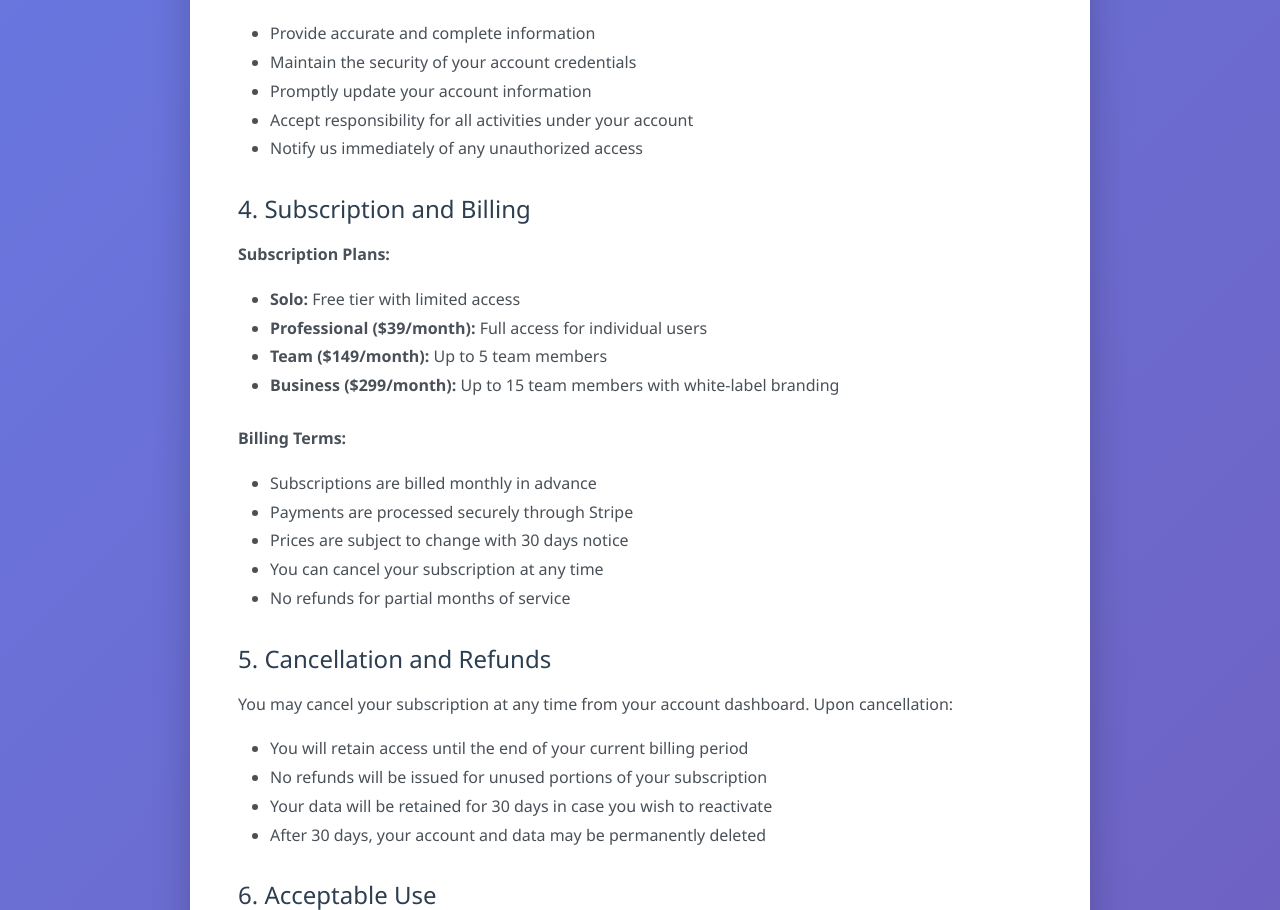
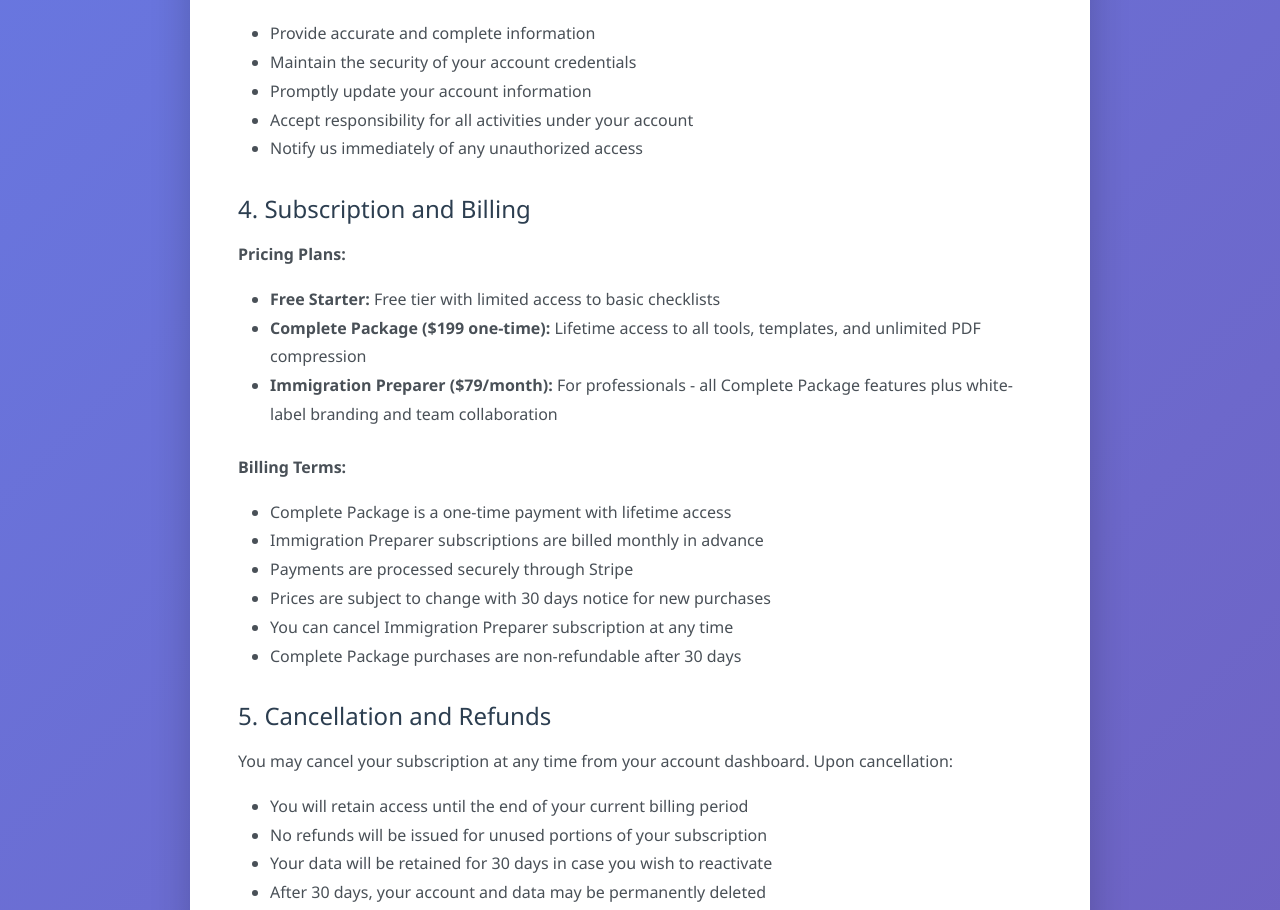
Before and after one commit to Prasan1/immigration, a Flask app: page /terms in a window 1280 px wide. Shown: the part 906-1816 px from the top of the page. Run offline with Flask 3, Linux system fonts and the light colour scheme; some libraries are stand-ins or nearby versions.

Commit message:
Update Terms of Service with new pricing tiers
Updated subscription/pricing section:
- Removed old tiers (Solo, Professional, Team, Business)
- Added new tiers:
  - Free Starter (free)
  - Complete Package ($199 one-time)
  - Immigration Preparer ($79/month)

Updated billing terms:
- Complete Package is one-time payment with lifetime access
- Immigration Preparer is monthly subscription
- 30-day refund policy for Complete Package
- Monthly subscriptions can cancel anytime

🤖 Generated with [Claude Code](https://claude.com/claude-code)

Co-Authored-By: Claude Sonnet 4.5 <noreply@anthropic.com>

```diff
--- a/templates/terms.html
+++ b/templates/terms.html
@@ -129,21 +129,21 @@
         </ul>
 
         <h2>4. Subscription and Billing</h2>
-        <p><strong>Subscription Plans:</strong></p>
+        <p><strong>Pricing Plans:</strong></p>
         <ul>
-            <li><strong>Solo:</strong> Free tier with limited access</li>
-            <li><strong>Professional ($39/month):</strong> Full access for individual users</li>
-            <li><strong>Team ($149/month):</strong> Up to 5 team members</li>
-            <li><strong>Business ($299/month):</strong> Up to 15 team members with white-label branding</li>
+            <li><strong>Free Starter:</strong> Free tier with limited access to basic checklists</li>
+            <li><strong>Complete Package ($199 one-time):</strong> Lifetime access to all tools, templates, and unlimited PDF compression</li>
+            <li><strong>Immigration Preparer ($79/month):</strong> For professionals - all Complete Package features plus white-label branding and team collaboration</li>
         </ul>
 
         <p><strong>Billing Terms:</strong></p>
         <ul>
-            <li>Subscriptions are billed monthly in advance</li>
+            <li>Complete Package is a one-time payment with lifetime access</li>
+            <li>Immigration Preparer subscriptions are billed monthly in advance</li>
             <li>Payments are processed securely through Stripe</li>
-            <li>Prices are subject to change with 30 days notice</li>
-            <li>You can cancel your subscription at any time</li>
-            <li>No refunds for partial months of service</li>
+            <li>Prices are subject to change with 30 days notice for new purchases</li>
+            <li>You can cancel Immigration Preparer subscription at any time</li>
+            <li>Complete Package purchases are non-refundable after 30 days</li>
         </ul>
 
         <h2>5. Cancellation and Refunds</h2>
```
